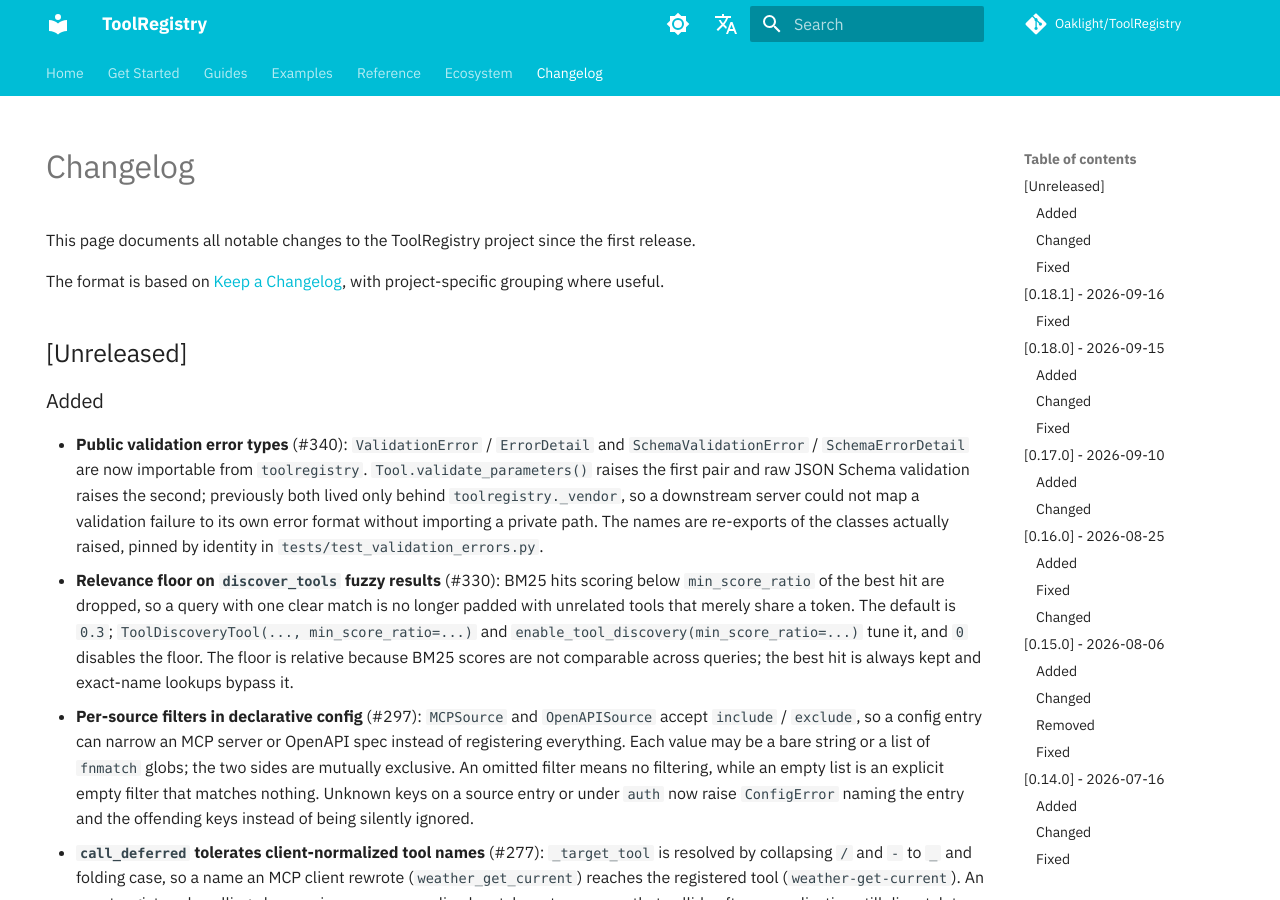
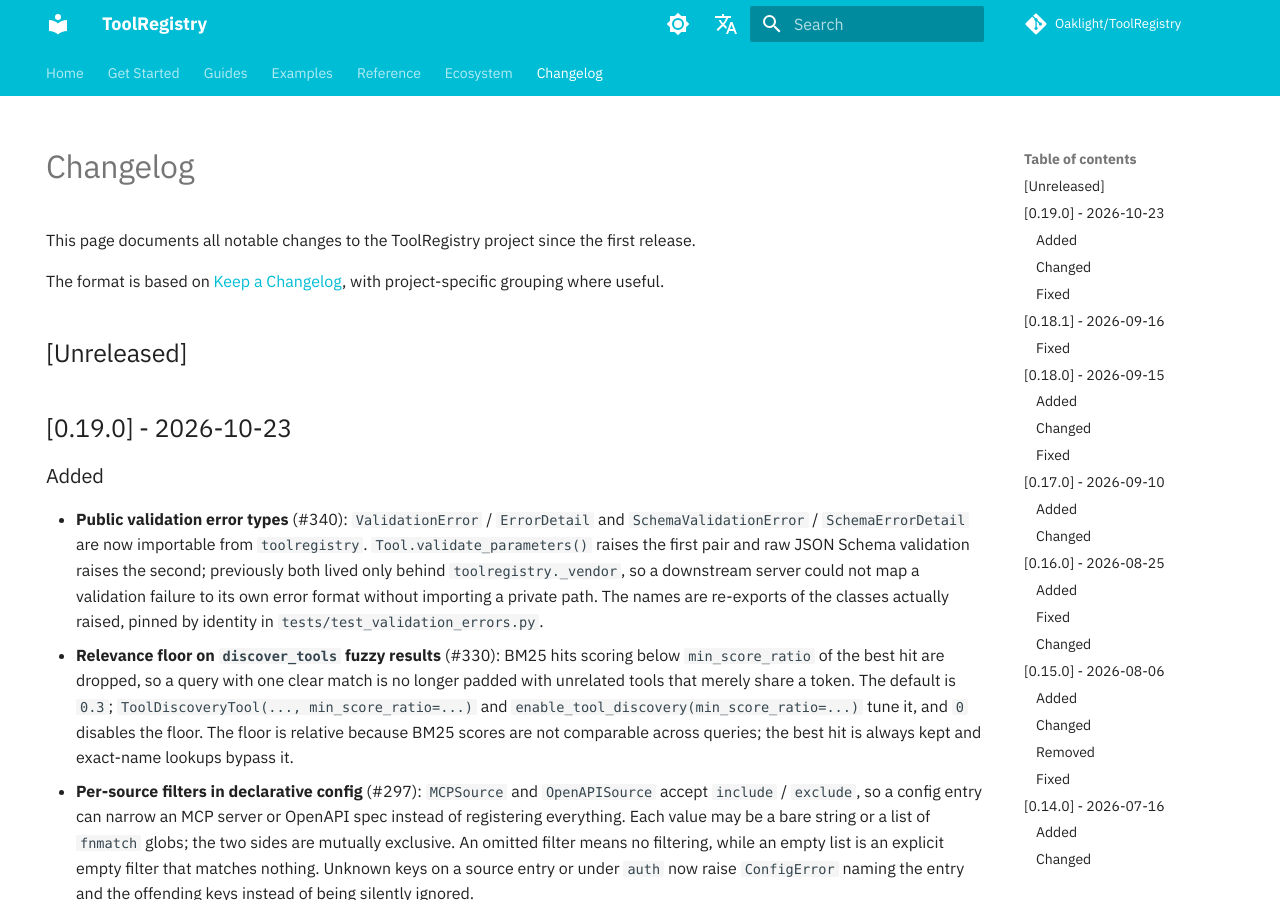
Before and after one commit to Oaklight/ToolRegistry, an MkDocs documentation site: the page built from docs/changelog.md, in a window 1280 px wide and 900 px high. Built offline with MkDocs 1.6.1 and Material for MkDocs 9.7.7, drawn with Linux system fonts in a browser that asks for light colours; some web fonts are replaced; comment, search, counter and statistics services are not loaded.

Commit message:
docs(changelog): release 0.19.0

```diff
--- a/docs/changelog.md
+++ b/docs/changelog.md
@@ -15,6 +15,8 @@
 The format is based on [Keep a Changelog](https://keepachangelog.com/en/1.1.0/), with project-specific grouping where useful.
 
 ## [Unreleased]
+
+## [0.19.0] - 2026-10-23
 
 ### Added
 
```
